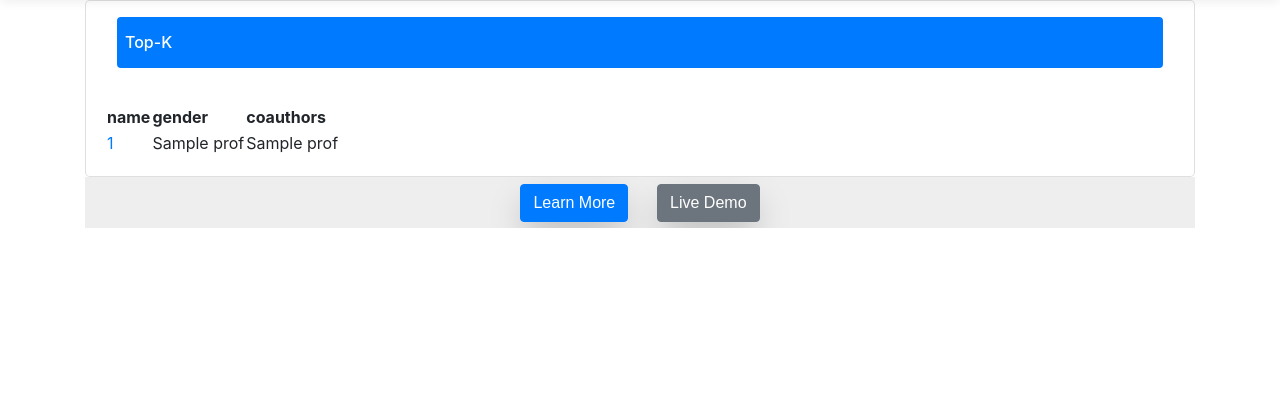
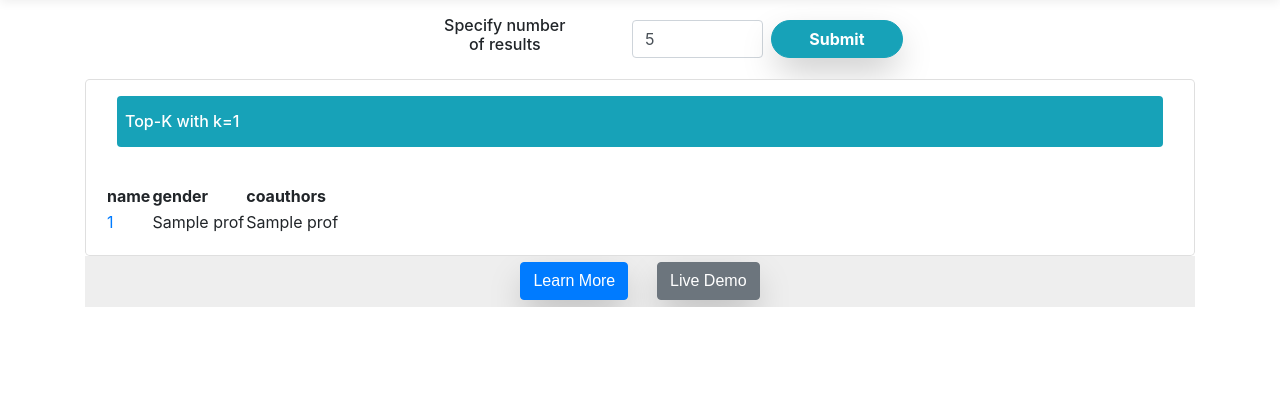
Before and after one commit to KyraStyl/gender_equality_observatory, a Flask app: template webapp/templates/topk.html in a window 1280 px wide. Shown: the part 91-511 px from the top of the page. Run offline with Flask 2, Linux system fonts and the light colour scheme; the template is opened without the code that fills it: most values are stand-ins (such as "Sample title", 1, 10 or a date in 2020); some libraries are stand-ins or nearby versions; some web fonts are replaced.

Commit message:
added a form to choose the k parameter - default k is 5

```diff
--- a/webapp/templates/graphmtr.html
+++ b/webapp/templates/graphmtr.html
@@ -6,7 +6,7 @@
 
 <div class="card rounded-lg">
 
-    <div class="card-title text-white bg-primary rounded mx-3 my-3 p-2">
+    <div class="card-title text-white bg-info rounded mx-3 my-3 p-2">
         <div class="h6 my-2">
             <i class="fa fa-exclamation-triangle" aria-hidden="true"></i>
             {{gettext('general_info')}}
--- a/webapp/templates/topk.html
+++ b/webapp/templates/topk.html
@@ -4,12 +4,17 @@
 
 {% block content %}
 
+<form class="container text-center my-3 w-50 d-flex align-items-center justify-content-center align-self-center" action="{{ url_for('topk')}}" method="post">
+    <label class="w-25 align-middle text-center h6 mx-auto" for="topk" style="text-align:center;">{{gettext('Specify number of results')}}</label>
+    <input class="w-25 mr-2 form-control" id="topk" name="topk" type="number" min="1" max="50" value="5">
+    <button class="btn btn-info w-25 rounded-pill font-weight-bold with-border">{{gettext('Submit')}}</button>
+</form>
+
 <div class="card rounded-lg container">
 
-    <div class="card-title text-white bg-primary rounded mx-3 my-3 p-2">
+    <div class="card-title text-white bg-info rounded mx-3 my-3 p-2">
         <div class="h6 my-2">
-            <i class="fa fa-exclamation-triangle" aria-hidden="true"></i>
-            {{gettext('Top-K')}}
+            {{gettext('Top-K with k=')}}{{num}}
         </div>
     </div>
     <div class="card-body row">
--- a/webapp/views.py
+++ b/webapp/views.py
@@ -56,12 +56,17 @@ def create_app(test_config=None):
     def home():
         return render_template('home.html')
 
-    @app.route("/topk", methods=['GET'])
+    @app.route("/topk", methods=['GET','POST'])
     def topk():
-        if request.method == 'GET':
-            profwcoauth = getTopKProfessorsWithMostCoauthors(5)
-            return render_template("topk.html", profwcoauthors=profwcoauth)
-        return render_template('error.html')
+        if request.method in ['GET','POST']:
+            if request.method == 'GET':
+                num = 5
+            if request.method == 'POST':
+                num = int(request.form["topk"])
+            profwcoauth = getTopKProfessorsWithMostCoauthors(num)
+            return render_template("topk.html", num=num, profwcoauthors=profwcoauth)
+        else:
+            return render_template('error.html')
 
     @app.route("/graphmtr", methods=['GET'])
     def graphmtr():
```
Also changed, not shown: webapp/translations/el/LC_MESSAGES/messages.po, webapp/translations/en/LC_MESSAGES/messages.po, 3 other files.
